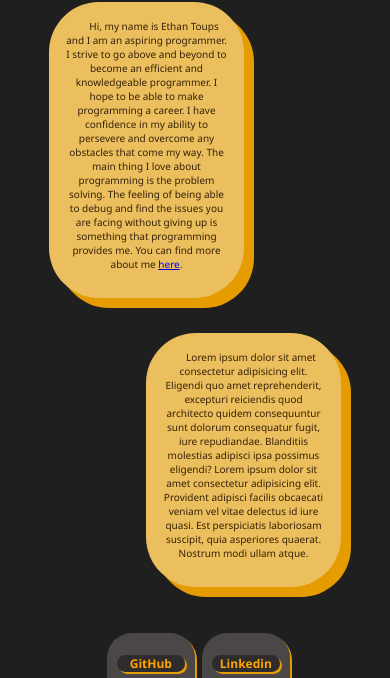
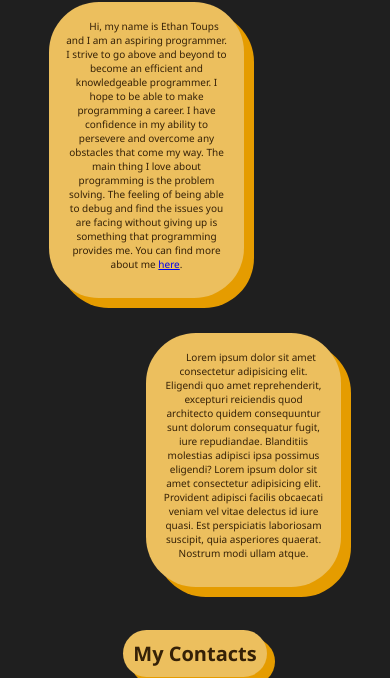
Before and after one commit to LBuddyBoy/Portfolio, a plain HTML site: page index.html in a window 390 px wide. Shown: the part 434-1112 px from the top of the page. Drawn offline with Linux system fonts and the light colour scheme.

Commit message:
Added a contact heading

```diff
--- a/css/style.css
+++ b/css/style.css
@@ -157,8 +157,24 @@ body:last-child {
   display: flex;
   flex-direction: row;
   justify-content: center;
-  margin-top: 5%;
+  margin-top: 2%;
   margin-bottom: 5%;
+}
+
+.footerHeader {
+  display: flex;
+  flex-direction: row;
+  justify-content: center;
+  margin: 0px;
+}
+
+.footerHeader h1 {
+  color: rgb(53, 33, 7);
+  font-size: 40px;
+  background-color: rgb(236, 191, 94);
+  box-shadow: 15px 15px rgba(231, 158, 0, 0.993);
+  padding: 15px;
+  border-radius: 50px;
 }
 
 .footer .contactCards {
@@ -307,6 +323,16 @@ body:last-child {
     box-shadow: 2px 2px rgba(231, 158, 0, 0.993);
   }
 
+  .footerHeader h1 {
+    color: rgb(53, 33, 7);
+    font-size: 20px;
+    background-color: rgb(236, 191, 94);
+    box-shadow: 8px 8px rgba(231, 158, 0, 0.993);
+    padding: 10px;
+    border-radius: 50px;
+  }
+
+
 }
 
 @media only screen and (min-width: 601px) and (max-width: 768px) {
--- a/index.html
+++ b/index.html
@@ -39,6 +39,10 @@
 
     </section>
 
+    <section class="footerHeader">
+      <h1>My Contacts</h1>
+    </section>
+
     <footer class="footer">
       <section class="contactCards">
         <section class="githubCard">
```
Also changed, not shown: about.html (+4 -0 lines), contact.html (+4 -0 lines), portfolio.html (+4 -0 lines).
